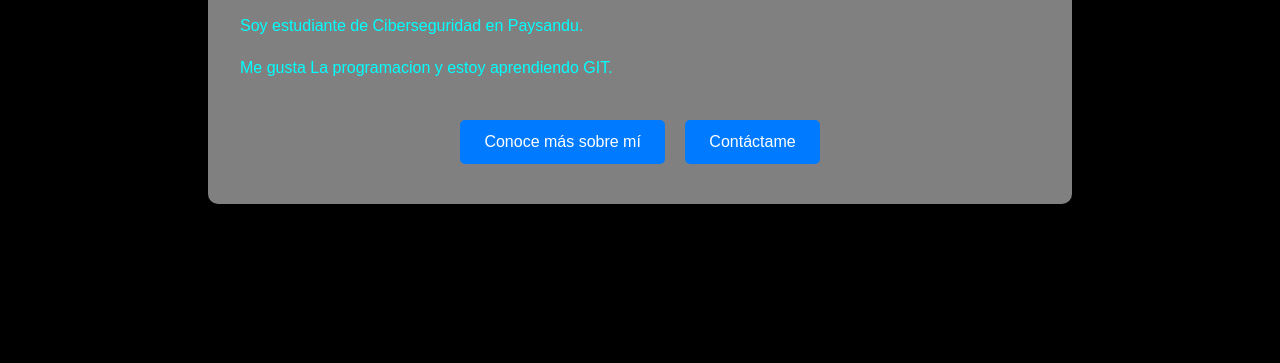
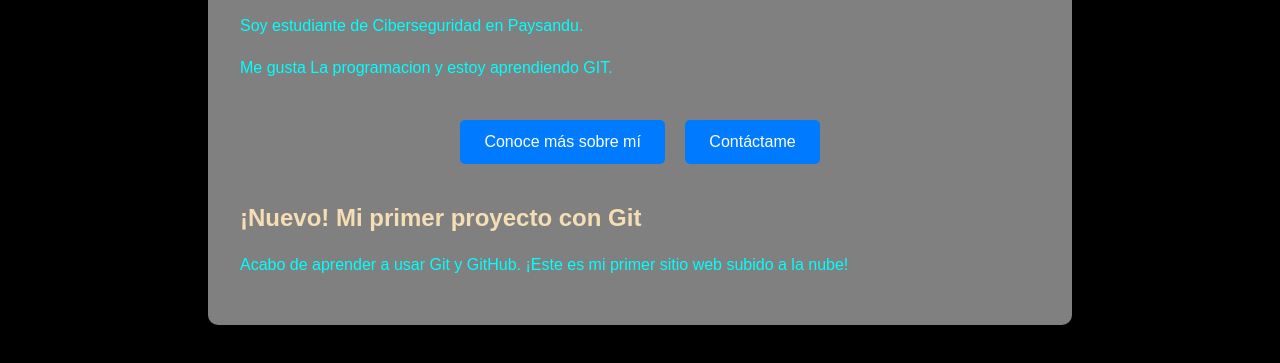
Before and after one commit to Salamin57/silver-enigma, a plain HTML site: page index.html in a window 1280 px wide. Shown: the part 217-580 px from the top of the page. Drawn offline with Linux system fonts and the light colour scheme.

Commit message:
https://github.com/Salamin57/silver-enigma

```diff
--- a/index.html
+++ b/index.html
@@ -23,6 +23,9 @@
             <a href="acerca.html" class="boton">Conoce más sobre mí</a>
             <a href="contacto.html" class="boton">Contáctame</a>
         </div>
+        <h2>¡Nuevo! Mi primer proyecto con Git</h2>
+ <p>Acabo de aprender a usar Git y GitHub. ¡Este es mi primer sitio web subido a la
+nube!</p>
     </main>
 </body>
 </html>
```
